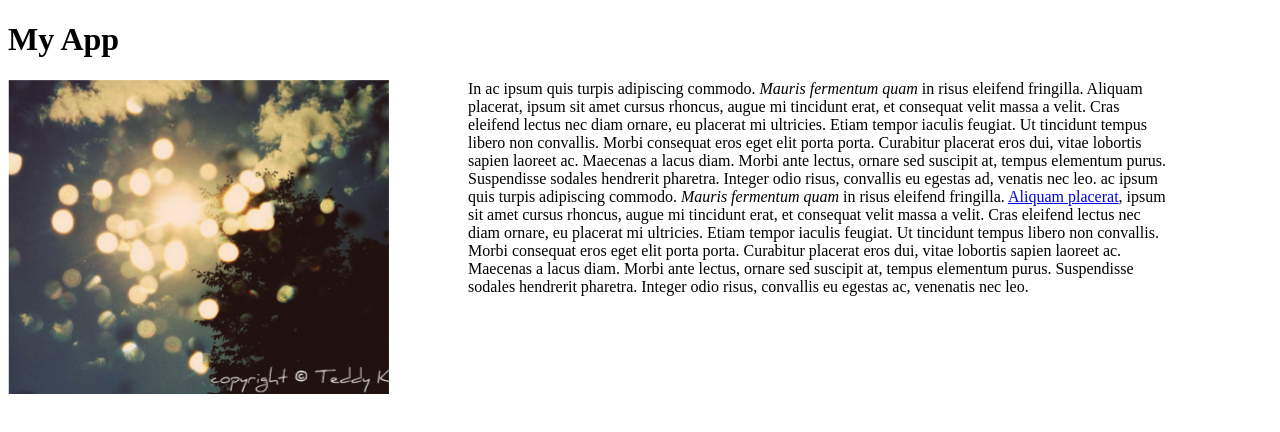
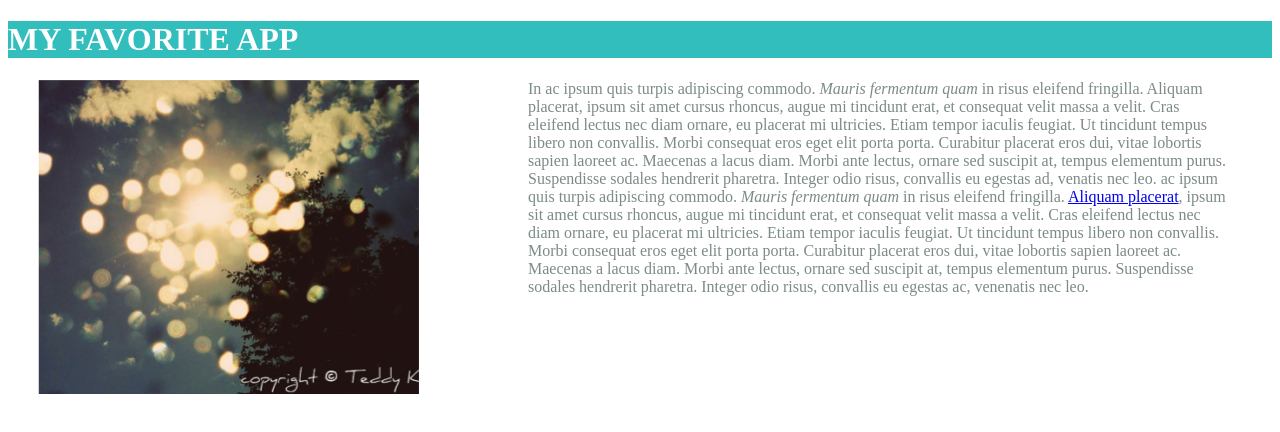
Before and after one commit to Harvnlenny/Udacity, a plain HTML site: page portfolio/toplist/index.html in a window 1280 px wide. Drawn offline with Linux system fonts and the light colour scheme.

Commit message:
changed title, background color of title, font color for description, and added margin to the photo to match the mock

```diff
--- a/portfolio/toplist/index.html
+++ b/portfolio/toplist/index.html
@@ -4,7 +4,7 @@
     <link rel="stylesheet" href="style.css">
 </head>
 <body>
-    <h1 class="title">My App</h1>
+    <h1 class="title">My Favorite App</h1>
     <div class="app">
         <div class="screenshot"><img src="images/app.png" alt="This is a screenshot"></div>
         <div class="description">In ac ipsum quis turpis adipiscing commodo. <em>Mauris fermentum quam</em> in risus eleifend fringilla. Aliquam placerat, ipsum sit amet cursus rhoncus, augue mi tincidunt erat, et consequat velit massa a velit. Cras eleifend lectus nec diam ornare, eu placerat mi ultricies. Etiam tempor iaculis feugiat. Ut tincidunt tempus libero non convallis. Morbi consequat eros eget elit porta porta. Curabitur placerat eros dui, vitae lobortis sapien laoreet ac. Maecenas a lacus diam. Morbi ante lectus, ornare sed suscipit at, tempus elementum purus. Suspendisse sodales hendrerit pharetra. Integer odio risus, convallis eu egestas ad, venatis nec leo. ac ipsum quis turpis adipiscing commodo. <em>Mauris fermentum quam</em> in risus eleifend fringilla. <a href="#">Aliquam placerat</a>, ipsum sit amet cursus rhoncus, augue mi tincidunt erat, et consequat velit massa a velit. Cras eleifend lectus nec diam ornare, eu placerat mi ultricies. Etiam tempor iaculis feugiat. Ut tincidunt tempus libero non convallis. Morbi consequat eros eget elit porta porta. Curabitur placerat eros dui, vitae lobortis sapien laoreet ac. Maecenas a lacus diam. Morbi ante lectus, ornare sed suscipit at, tempus elementum purus. Suspendisse sodales hendrerit pharetra. Integer odio risus, convallis eu egestas ac, venenatis nec leo.</div>
--- a/portfolio/toplist/style.css
+++ b/portfolio/toplist/style.css
@@ -3,6 +3,11 @@
     -moz-box-sizing: border-box;
     -ms-box-sizing: border-box;
     box-sizing: border-box;
+}
+.title {
+    text-transform: uppercase;
+    background-color: #33BEBE;
+    color: #fff;
 }
 .app {
     display: -webkit-flex;
@@ -10,7 +15,9 @@
 }
 .screenshot {
     width: 460px;
+    margin: 0 30px;
 }
 .description {
     width: 705px;
+    color: #7C8B88;
 }
```
